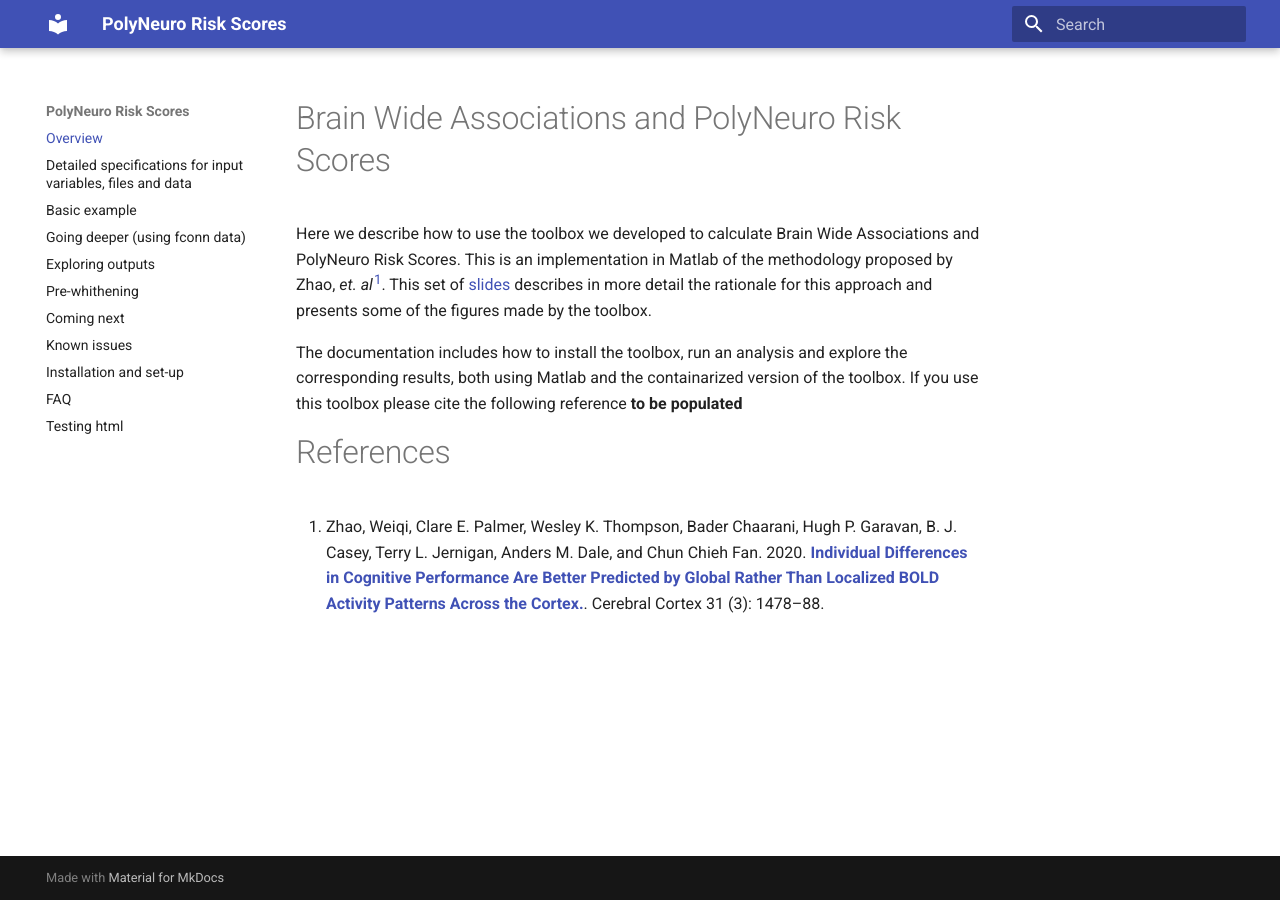
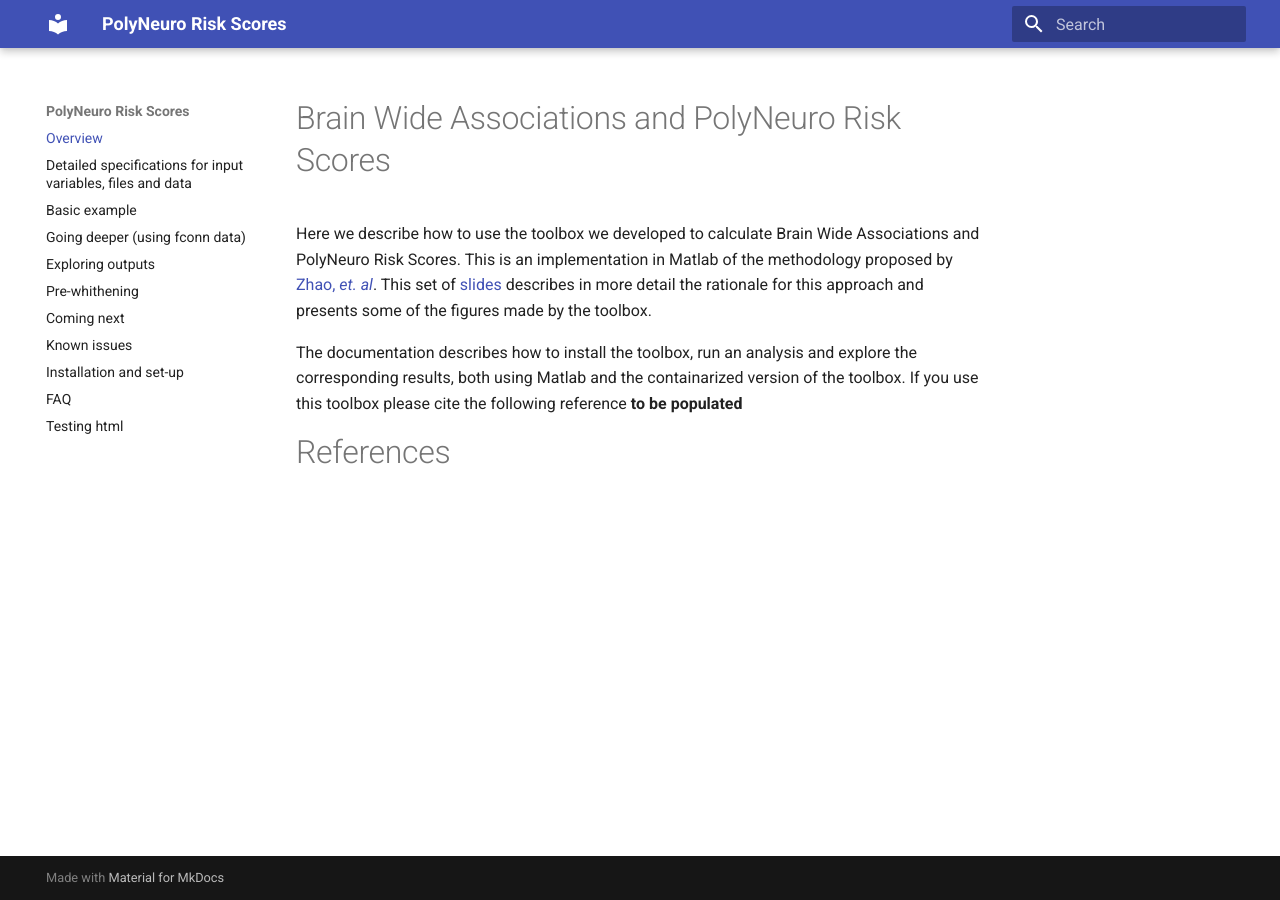
Before and after one commit to omiranda/polyneuro_risk_score, an MkDocs documentation site: the page built from docs/PolyNeuro_Risk_Scores.md, in a window 1280 px wide. Built offline with MkDocs 1.6.1 and Material for MkDocs 9.7.7, drawn with Linux system fonts in a browser that asks for light colours; old or Windows-style settings are respelled for this version of MkDocs.

Commit message:
Update PolyNeuro_Risk_Scores.md

```diff
--- a/docs/PolyNeuro_Risk_Scores.md
+++ b/docs/PolyNeuro_Risk_Scores.md
@@ -1,10 +1,9 @@
 # Brain Wide Associations and PolyNeuro Risk Scores
 
-Here we describe how to use the toolbox we developed to calculate Brain Wide Associations and PolyNeuro Risk Scores. This is an implementation in Matlab of the methodology proposed by Zhao, *et. al*[<sup>1</sup>](https://pubmed.ncbi.nlm.nih.gov/33145600/). This set of [slides](./intro/BWAS_brain_features_behavior_biostats_JC.pdf) describes in more detail the rationale for this approach and  presents some of the figures made by the toolbox.
+Here we describe how to use the toolbox we developed to calculate Brain Wide Associations and PolyNeuro Risk Scores. This is an implementation in Matlab of the methodology proposed by [Zhao, *et. al*](https://pubmed.ncbi.nlm.nih.gov/33145600/). This set of [slides](./intro/BWAS_brain_features_behavior_biostats_JC.pdf) describes in more detail the rationale for this approach and presents some of the figures made by the toolbox.
 
 
-The documentation includes how to install the toolbox, run an analysis and explore the corresponding results, both using Matlab and the containarized version of the toolbox. If you use this toolbox please cite the following reference **to be populated**
+The documentation describes how to install the toolbox, run an analysis and explore the corresponding results, both using Matlab and the containarized version of the toolbox. If you use this toolbox please cite the following reference **to be populated**
 
 
 # References
-1. Zhao, Weiqi, Clare E. Palmer, Wesley K. Thompson, Bader Chaarani, Hugh P. Garavan, B. J. Casey, Terry L. Jernigan, Anders M. Dale, and Chun Chieh Fan. 2020. [**Individual Differences in Cognitive Performance Are Better Predicted by Global Rather Than Localized BOLD Activity Patterns Across the Cortex.**](https://pubmed.ncbi.nlm.nih.gov/33145600). Cerebral Cortex  31 (3): 1478–88.
```
